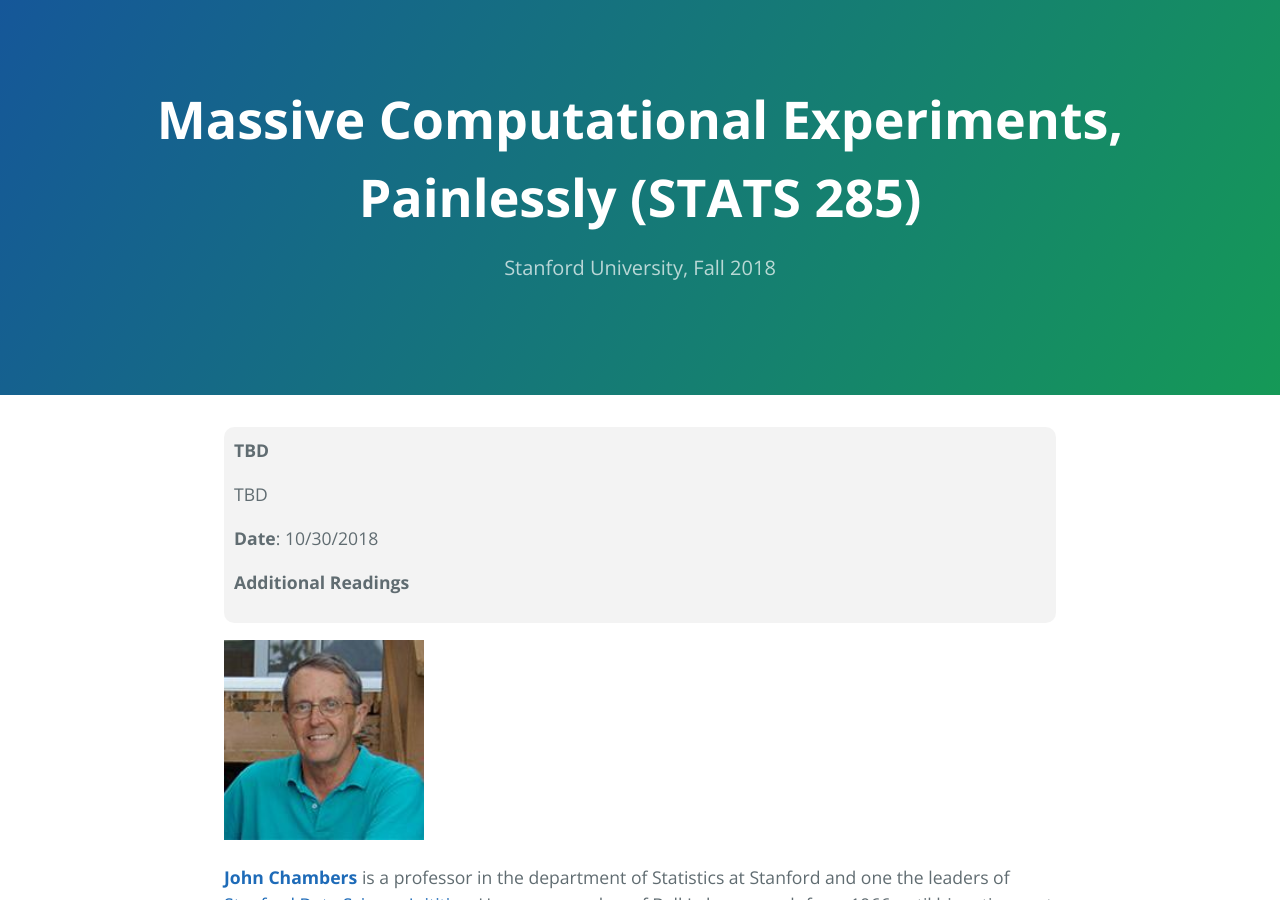
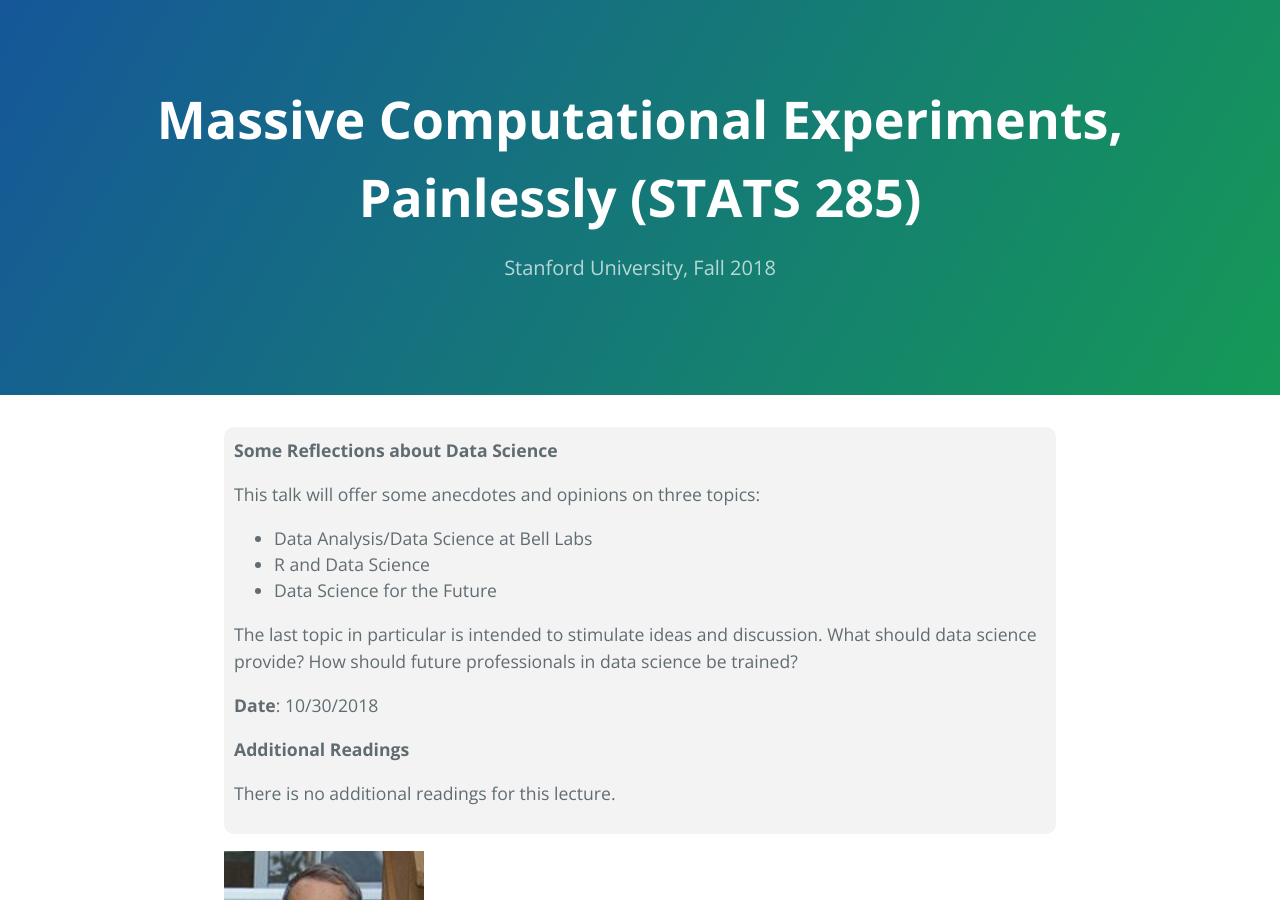
Before and after one commit to stats285/stats285.github.io, a Jekyll site: the page built from chambers_lecture.md, in a window 1280 px wide and 900 px high. Built offline with Jekyll 4.4.1, drawn with Linux system fonts in a browser that asks for light colours; the repository's description, which GitHub fills in, is left out.

Commit message:
added John Chambers abstract

```diff
--- a/chambers_lecture.md
+++ b/chambers_lecture.md
@@ -2,18 +2,32 @@
 layout: default
 ---
 
+
+
 <div class="abstract">
 
-<strong>TBD</strong>
+<strong>Some Reflections about Data Science</strong>
 <p align="justify">
-TBD
+
+This talk will offer some anecdotes and opinions on three topics:
+
+<ul>
+<li>Data Analysis/Data Science at Bell Labs</li>
+<li>R and Data Science</li>
+<li>Data Science for the Future</li>
+</ul>
+
+
+The last topic in particular is intended to stimulate ideas and discussion.
+What should data science provide?  How should future professionals in data science be trained?
+
 </p>
 
 <p><strong>Date</strong>: 10/30/2018</p>
 
 <strong>Additional Readings</strong>
 <p align="justify">
-
+ There is no additional readings for this lecture.
 </p>
 
 </div>
```
